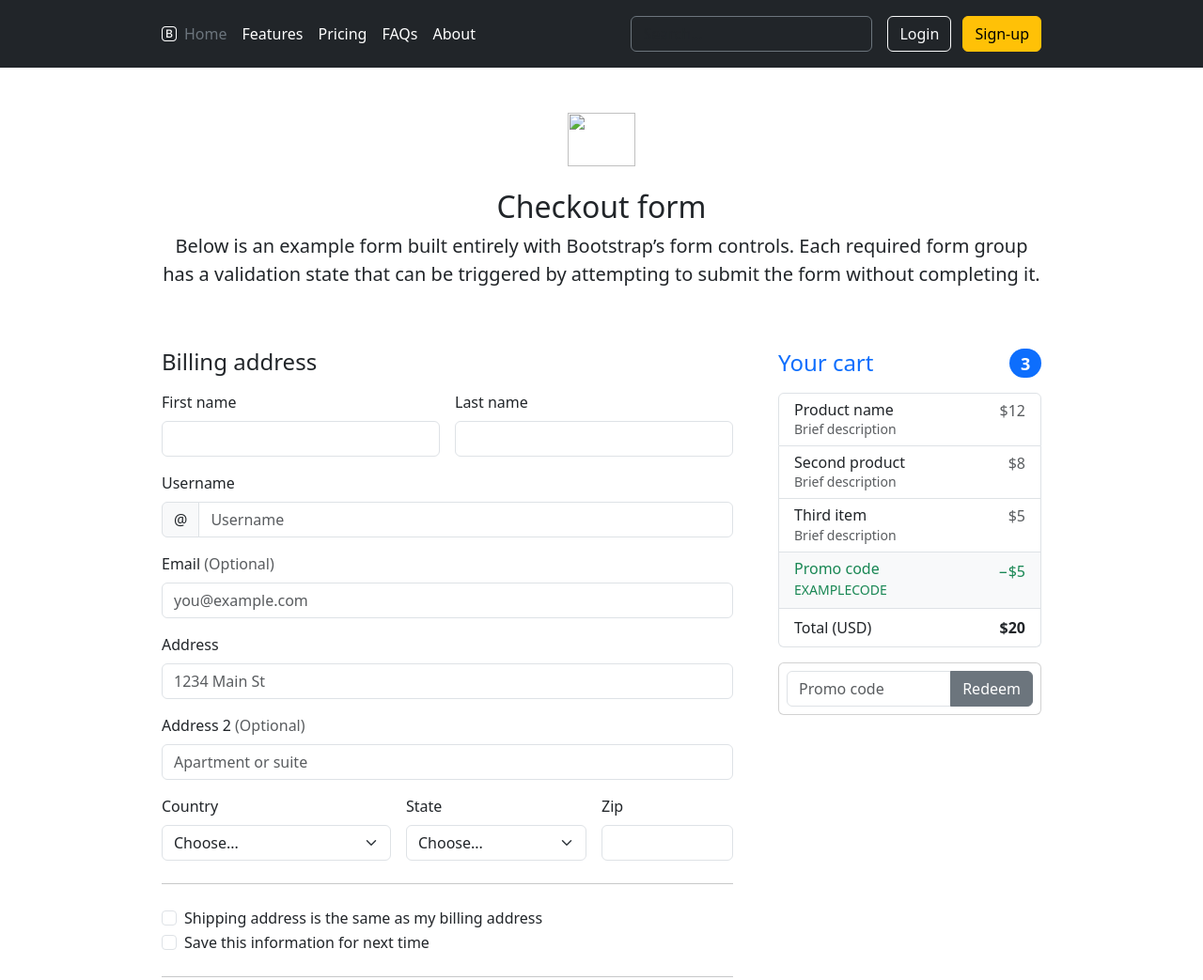
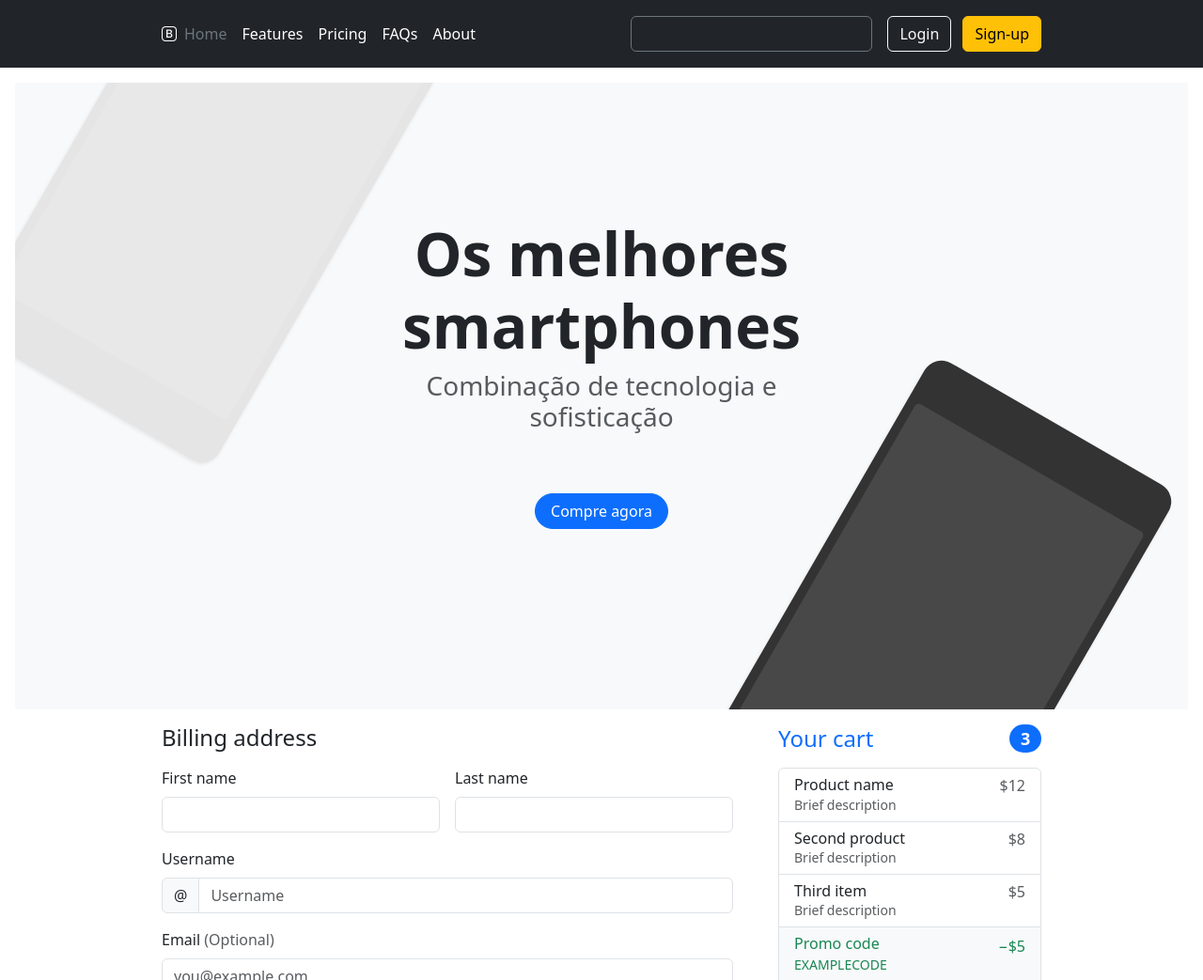
Before and after one commit to DaviBT/bootstrap-project, a website: page index.html in a window 1280 px wide. Shown: the top 1043 px of the page at 94% size. Drawn offline with nearby package versions, Linux system fonts and the light colour scheme.

Commit message:
form corrected

```diff
--- a/index.html
+++ b/index.html
@@ -67,13 +67,31 @@
     </header>
 
     <!-- main -->
+    <main>
+      <div
+        class="position-relative overflow-hidden p-3 p-md-5 m-md-3 text-center bg-body-tertiary"
+      >
+        <div class="col-md-6 p-lg-5 mx-auto my-5">
+          <h1 class="display-3 fw-bold">Os melhores smartphones</h1>
+          <h3 class="fw-normal text-muted mb-3">
+            Combinação de tecnologia e sofisticação
+          </h3>
+          <div class="d-flex gap-2 justify-content-center py-5">
+            <button class="btn btn-primary rounded-pill px-3" type="button">
+              Compre agora
+            </button>
+          </div>
+        </div>
+        <div class="product-device shadow-sm d-none d-md-block"></div>
+        <div
+          class="product-device product-device-2 shadow-sm d-none d-md-block"
+        ></div>
+      </div>
+    </main>
+
+    <!-- formulário de compra -->
     <div class="container">
       <main>
-        <div class="py-5 text-center">
-          <img class="d-block mx-auto mb-4" src="../assets/brand/bootstrap-logo.svg" alt="" width="72" height="57">
-          <h2>Checkout form</h2>
-          <p class="lead">Below is an example form built entirely with Bootstrap’s form controls. Each required form group has a validation state that can be triggered by attempting to submit the form without completing it.</p>
-        </div>
 
         <div class="row g-5">
           <div class="col-md-5 col-lg-4 order-md-last">
```
